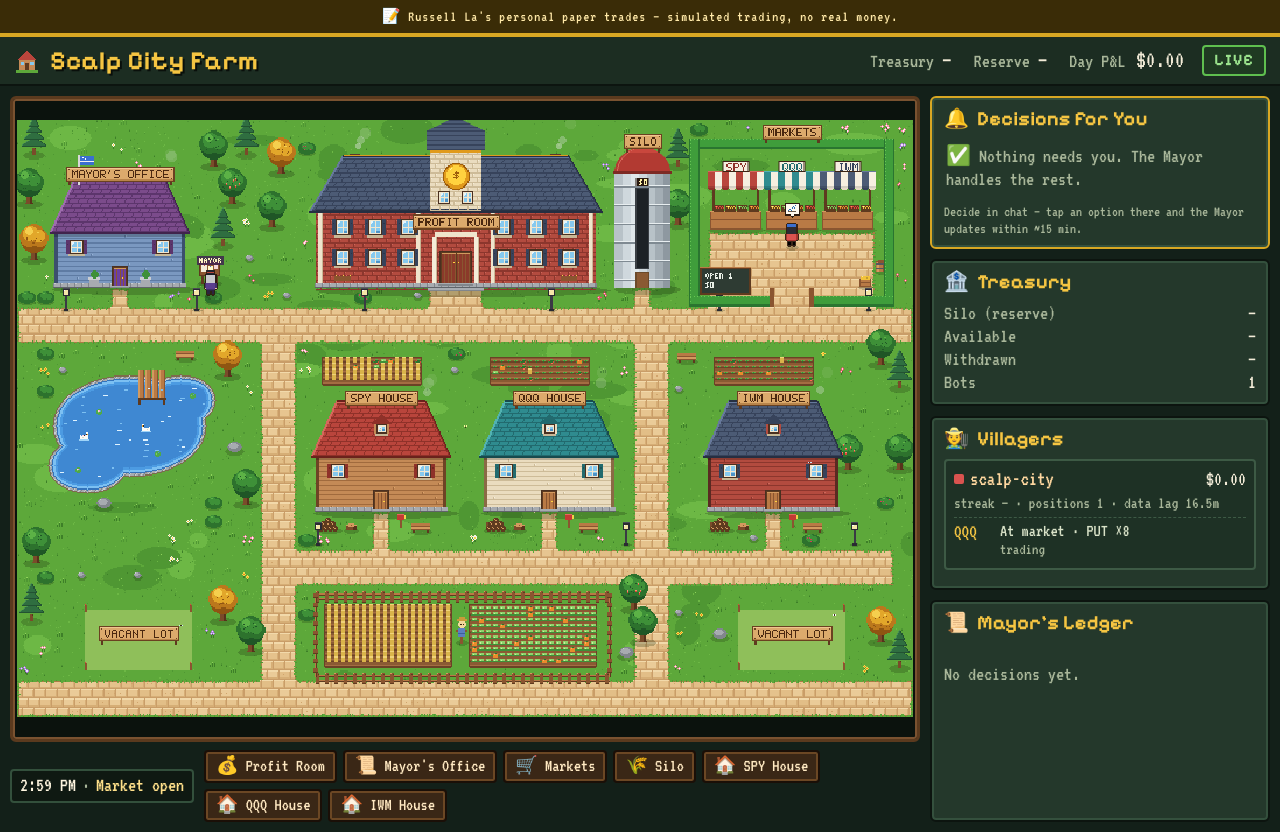
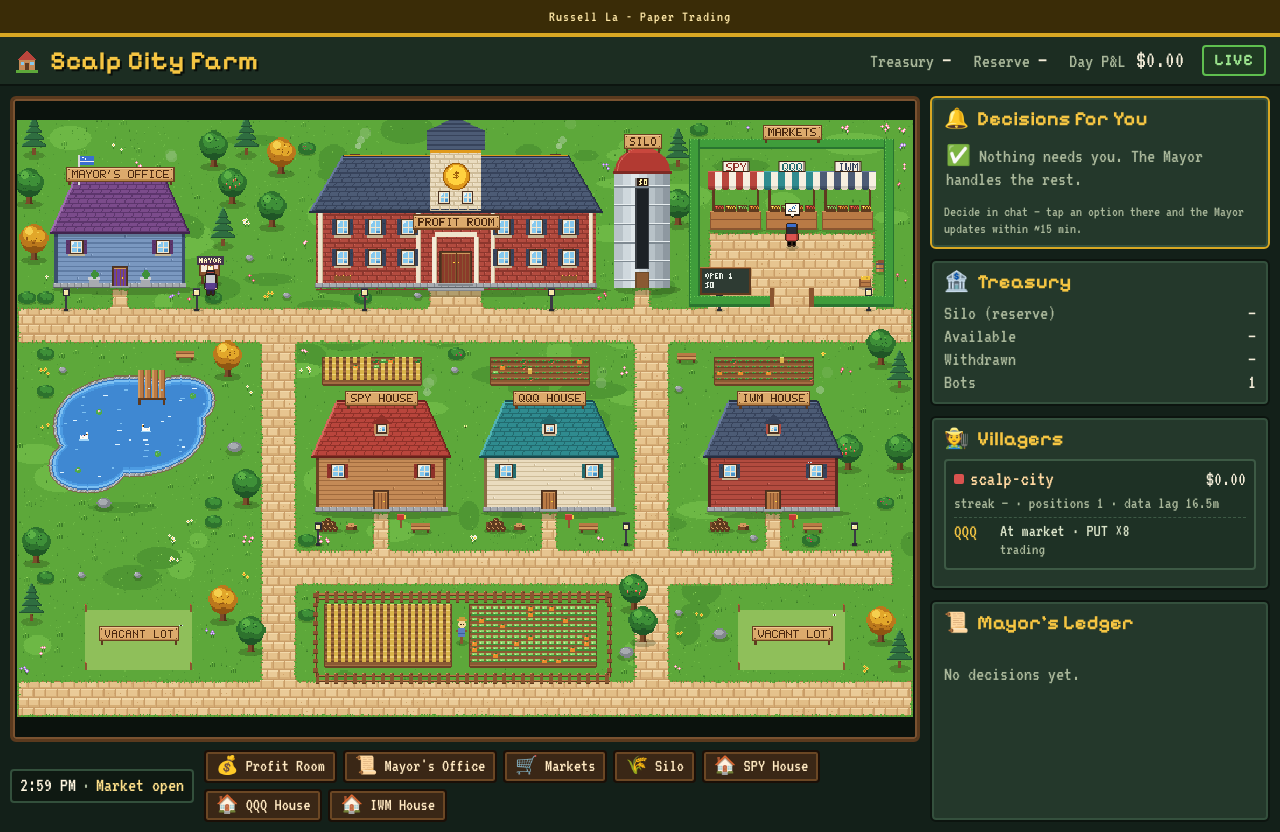
Before and after one commit to rus237sell/trade-algo-v2, a plain HTML site: page index.html in a window 1280 px wide. Drawn offline with Linux system fonts and the light colour scheme.

Commit message:
dashboard: shorten paper banner to 'Russell La - Paper Trading'

```diff
--- a/index.html
+++ b/index.html
@@ -215,7 +215,7 @@
 </style>
 </head>
 <body>
-<div id="paperbanner" style="background:#3a2c07;border-bottom:4px solid #d8a723;color:#ffe9a8;text-align:center;padding:8px 12px;font-size:15px;letter-spacing:1px;font-family:'VT323',monospace;">&#x1F4DD; Russell La&apos;s personal paper trades &mdash; simulated trading, no real money.</div>
+<div id="paperbanner" style="background:#3a2c07;border-bottom:4px solid #d8a723;color:#ffe9a8;text-align:center;padding:8px 12px;font-size:15px;letter-spacing:1px;font-family:'VT323',monospace;">Russell La - Paper Trading</div>
 <header class="top">
   <div class="brand"><span class="logo" aria-hidden="true"></span><h1>Scalp City Farm</h1></div>
   <div class="stats">
```
